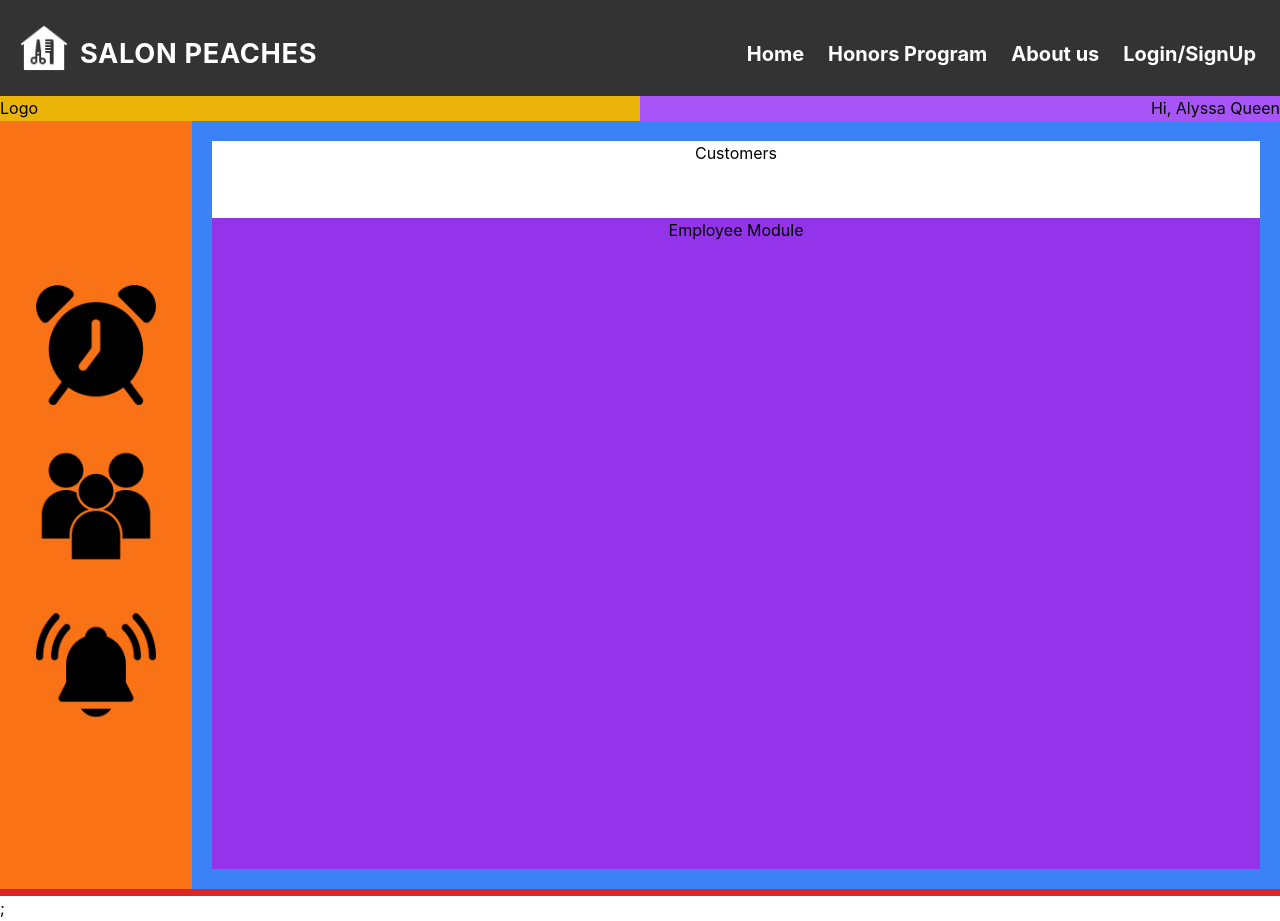
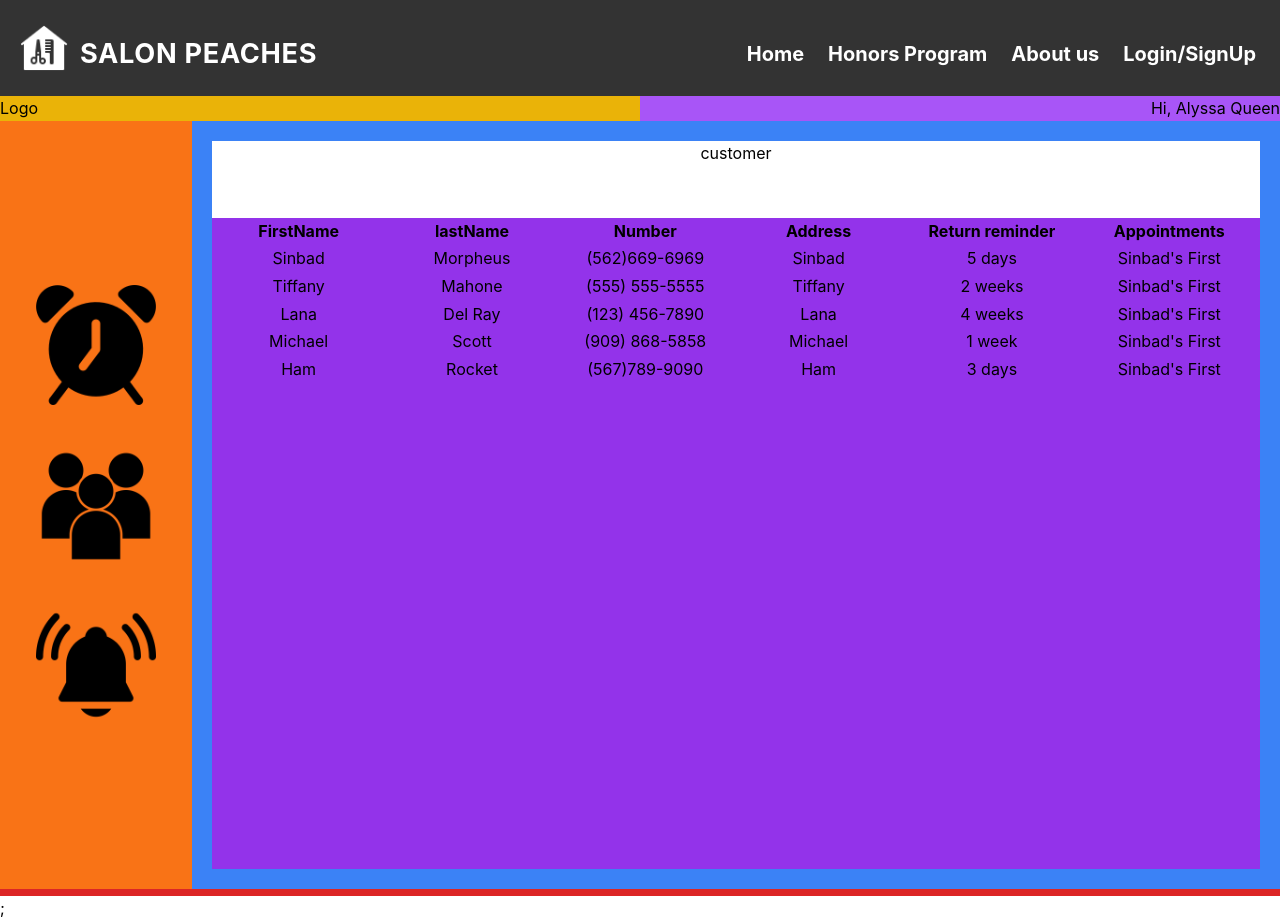
Before and after one commit to JOCECODE/appointmentSetter, a Next.js app: page /adminPage in a window 1280 px wide. Built offline with nearby package versions, Linux system fonts and the light colour scheme.

Commit message:
customer component plus fixed bug with rendering module name;

```diff
--- a/src/components/modules/customerModule.tsx
+++ b/src/components/modules/customerModule.tsx
@@ -1,7 +1,9 @@
+import DataTable from "./customerModule/DataTable";
+
 export default function customerModule() {
     return(
         <>
-            Employee Module
+           <DataTable/>
         </>
     )
 }
--- /dev/null
+++ b/src/components/modules/customerModule/DataTable.tsx
@@ -0,0 +1,87 @@
+import React, {useState} from "react";
+// the wanted syntax for the api call from the database
+// import Api from "../../../utils/Api";
+
+export default function DataTable() {
+
+    // adjust width as needed for each row
+    const headings = [
+        { name: "FirstName", width: "10%" },
+        { name: "lastName", width: "10%" },
+        { name: "Number", width: "10%" },
+        { name: "Address", width: "10%" },
+        { name: "Return reminder", width: "10%" },
+        {name: "Appointments", width: "10%"}
+    ];
+
+    // This would be replaced with data from the database
+    const users = [
+        {firstName: "Sinbad", lastName: "Morpheus", phoneNumber: "(562)669-6969", address: "3639 Canyon Peak Rd. Bakersfield, C.A. 93307", reminder: "5 days", appointments: [
+                    "Sinbad's First", "Second Appointment", "Third Appointment"
+                ]},
+                {firstName: "Tiffany", lastName: "Mahone", phoneNumber: "(555) 555-5555", address: "1010 Can Ave Norwalk, CA 90650", reminder: "2 weeks", appointments: [
+                    "Sinbad's First", "Second Appointment", "Third Appointment"
+                ]},
+                {firstName: "Lana", lastName: "Del Ray", phoneNumber: "(123) 456-7890", address: "2020 Barlon Way Seattle, WA 99969", reminder: "4 weeks", appointments: [
+                    "Sinbad's First", "Second Appointment", "Third Appointment"
+                ]},
+                {firstName: "Michael", lastName: "Scott", phoneNumber: "(909) 868-5858", address: "9090 Banana Ham Tittle, Ca 90650", reminder: "1 week", appointments: [
+                    "Sinbad's First", "Second Appointment", "Third Appointment"
+                ]},
+                {firstName: "Ham", lastName: "Rocket", phoneNumber: "(567)789-9090", address: "6969 Baste Rd Rest, CA 66669", reminder: "3 days", appointments: [
+                    "Sinbad's First", "Second Appointment", "Third Appointment"
+                ]}
+    ];
+
+    return(
+        <>
+        <table>
+        <thead>
+          <tr>
+            {/* taking in the const headings and mapping it for each of the heading key pairs. */}
+           {headings.map(({ name, width }) => {
+              return (
+                <th
+                  key={name}
+                  style={{ width }}
+                >
+                  {name}
+
+                </th>
+              );
+            })}
+          </tr>
+        </thead>
+
+        <tbody>
+            {/* as of right now the data hard coded eventually it will display the
+                data that is bein returned from the database */}
+            {users.map(({firstName, lastName, phoneNumber, reminder, appointments}) => {
+                return(
+                   <tr key={firstName}>
+                        <td data-th="firstName">
+                            {firstName}
+                        </td>
+                        <td data-th="lastName">
+                            {lastName}
+                        </td>
+                        <td data-th="phoneNumber">
+                            {phoneNumber}
+                        </td>
+                        <td data-th="address">
+                            {firstName}
+                        </td>
+                        <td data-th="reminder">
+                            {reminder}
+                        </td>
+                        <td data-th="appointments">
+                            {appointments[0]}
+                        </td>
+                   </tr>
+                );
+            })}
+        </tbody>
+      </table>
+        </>
+    )
+}
--- a/src/pages/adminPage.tsx
+++ b/src/pages/adminPage.tsx
@@ -11,7 +11,7 @@ import NotificationModule from "../components/modules/notificationModule";
 export default function adminPage() {
 
 const [moduleState, setModuleState] = useState(<CustomerModule/>);
-const [moduleName, setModuleName] = useState("Customers");
+const [moduleName, setModuleName] = useState("customer");
   // gets the id of the selected image button
   const buttonHandler = (event: React.MouseEvent<HTMLImageElement>) => {
 
@@ -66,7 +66,7 @@ const [moduleName, setModuleName] = useState("Customers");
                         Also, GitHub Issue regarding populating module is right here,
                         Modify code page as needed.
                       */}
-                      <div onClick={buttonHandler} className="moduleDisplay">{moduleState}</div>
+                      <div className="moduleDisplay">{moduleState}</div>
                      </div>
             </div>
         </div>
```
